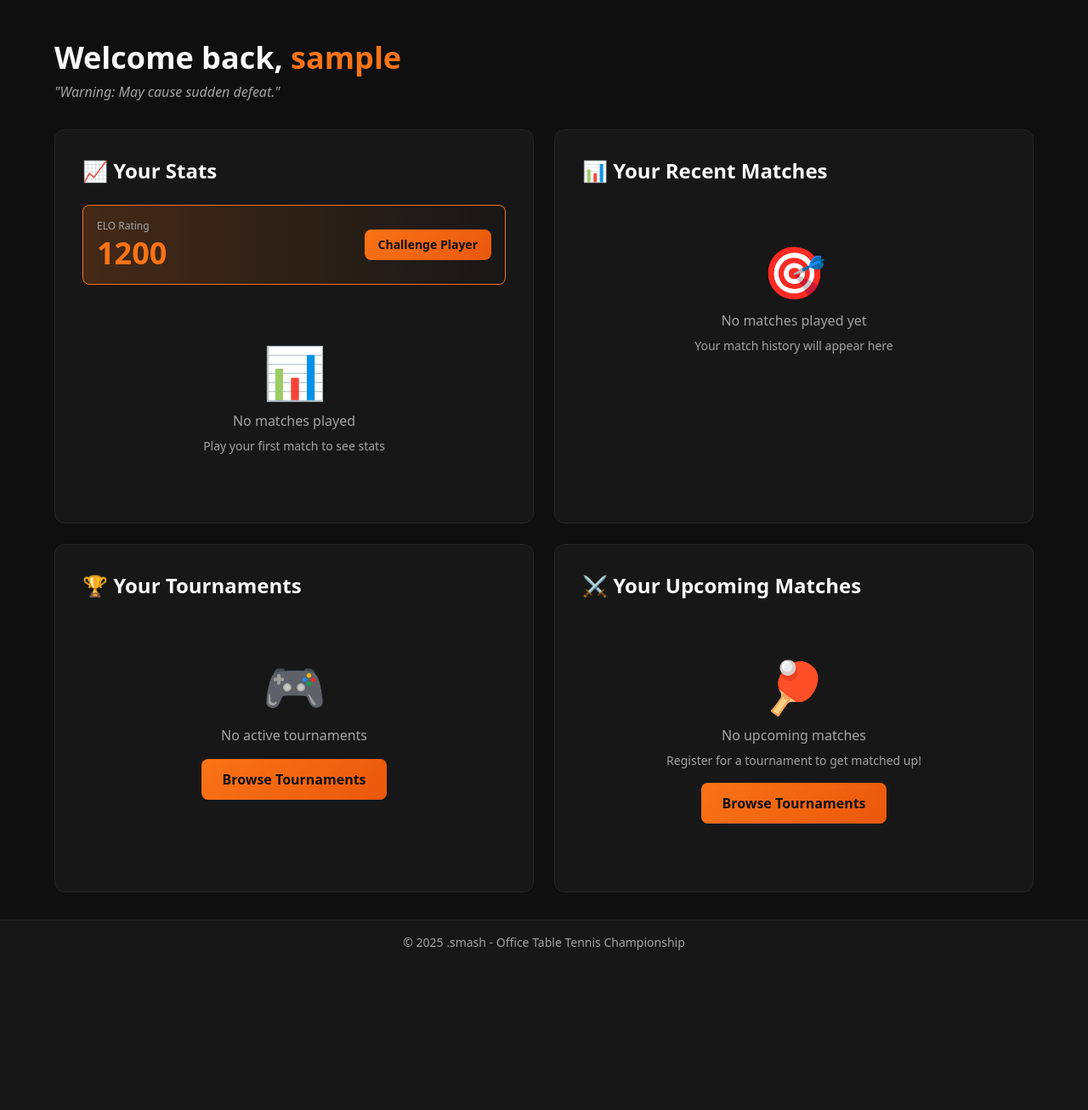
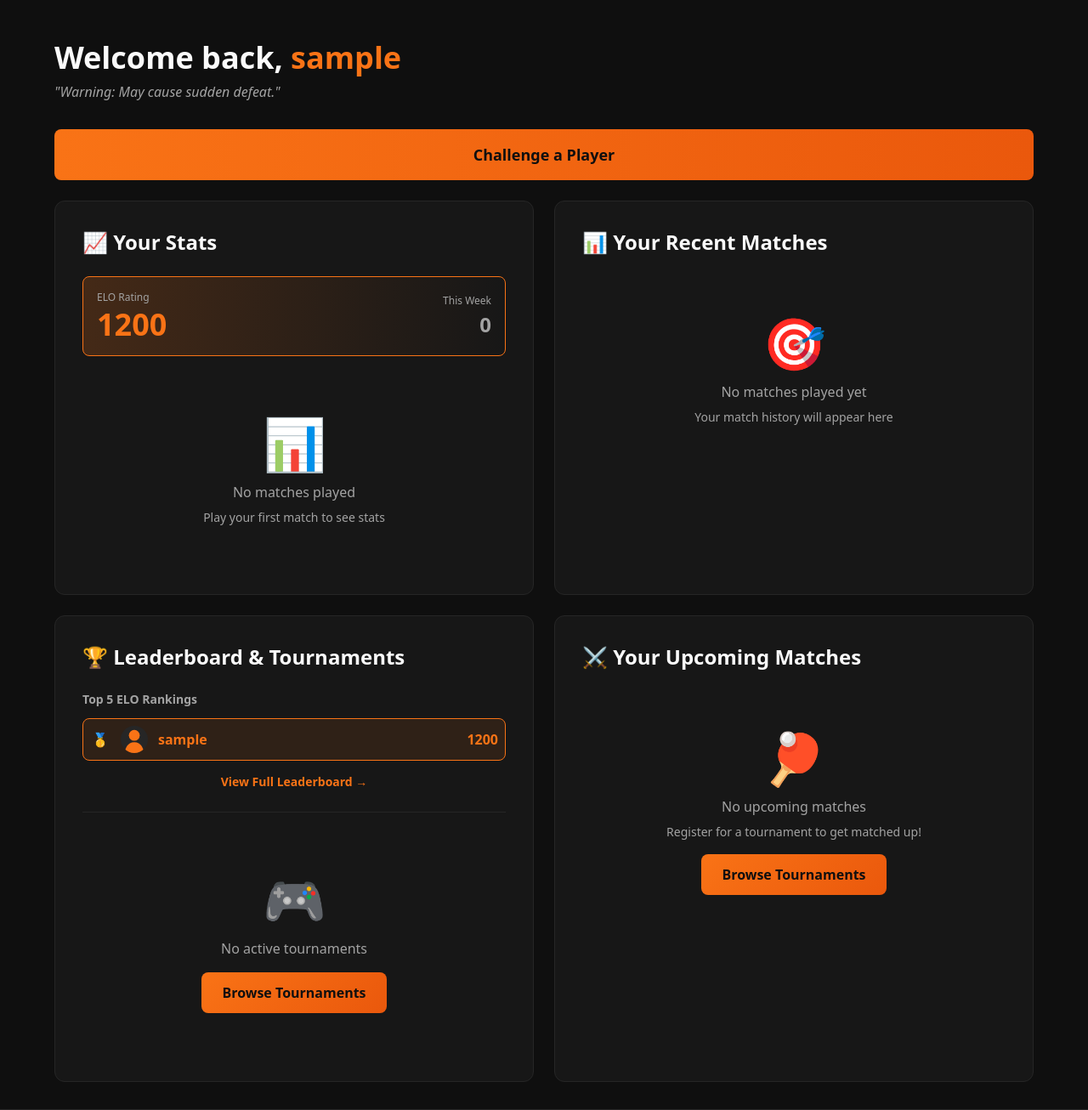
Before and after one commit to andreifurdui/smash-champ, a Flask app: page /dashboard in a window 1280 px wide. Shown: the part 65-1371 px from the top of the page at 85% size. Before the commit the page ends 1183 px from the top, so only its background shows below. Run offline with Flask 3, Linux system fonts and the light colour scheme; the visitor is signed in with stand-in values (Sample User, id 1); data comes from the database, SQL or seed files in the repository; data that the repository does not hold is empty; some libraries are stand-ins or nearby versions.

Commit message:
enhance dashboard with ELO features and improved layout
Add ELO history chart, weekly ELO change display, top 5 leaderboard,
and show both players' ELO changes in match results. Improve VS card
layout for upcoming matches and add prominent challenge button.

Co-Authored-By: Claude Opus 4.5 <noreply@anthropic.com>

```diff
--- a/app/templates/base.html
+++ b/app/templates/base.html
@@ -118,6 +118,9 @@
         </div>
     </footer>
 
+    <!-- Chart.js -->
+    <script src="https://cdn.jsdelivr.net/npm/chart.js@4.4.1/dist/chart.umd.min.js"></script>
+
     <!-- Alpine.js -->
     <script defer src="https://cdn.jsdelivr.net/npm/alpinejs@3.x.x/dist/cdn.min.js"></script>
 </body>
--- a/app/templates/main/dashboard.html
+++ b/app/templates/main/dashboard.html
@@ -11,6 +11,12 @@
         </h1>
         <p class="text-mk-text-secondary italic">"{{ current_user.tagline }}"</p>
     </div>
+
+    <!-- Challenge Player Button (Prominent) -->
+    <a href="{{ url_for('match.challenge') }}"
+       class="block w-full text-center px-6 py-4 mb-6 bg-gradient-to-r from-mk-fire to-orange-600 hover:from-orange-500 hover:to-mk-fire text-mk-dark font-black text-lg rounded-lg transition-all hover:shadow-lg hover:shadow-mk-fire/30">
+        Challenge a Player
+    </a>
 
     <!-- Dashboard Grid -->
     <div class="grid grid-cols-1 lg:grid-cols-2 gap-6">
@@ -27,10 +33,12 @@
                         <div class="text-xs text-mk-text-secondary mb-1">ELO Rating</div>
                         <div class="text-4xl font-black text-mk-fire">{{ elo_rating }}</div>
                     </div>
-                    <a href="{{ url_for('match.challenge') }}"
-                       class="btn-primary text-sm px-4 py-2">
-                        Challenge Player
-                    </a>
+                    <div class="text-right">
+                        <div class="text-xs text-mk-text-secondary mb-1">This Week</div>
+                        <div class="text-2xl font-bold {% if weekly_elo_change > 0 %}text-green-500{% elif weekly_elo_change < 0 %}text-red-500{% else %}text-mk-text-secondary{% endif %}">
+                            {{ '+' if weekly_elo_change > 0 else '' }}{{ weekly_elo_change }}
+                        </div>
+                    </div>
                 </div>
             </div>
 
@@ -78,6 +86,44 @@
                     View Full Stats →
                 </a>
             </div>
+
+            <!-- ELO History Chart -->
+            {% if elo_history and elo_history|length > 1 %}
+            <div class="mt-6 pt-6 border-t border-mk-darkest">
+                <h3 class="text-sm font-bold text-mk-text-secondary mb-3">ELO History</h3>
+                <div class="bg-mk-darker rounded-lg p-3" style="height: 150px;">
+                    <canvas id="eloChart"></canvas>
+                </div>
+            </div>
+            <script>
+            document.addEventListener('DOMContentLoaded', function() {
+                const ctx = document.getElementById('eloChart');
+                new Chart(ctx, {
+                    type: 'line',
+                    data: {
+                        labels: {{ elo_history|map(attribute='date')|list|tojson }},
+                        datasets: [{
+                            data: {{ elo_history|map(attribute='rating')|list|tojson }},
+                            borderColor: '#F97316',
+                            backgroundColor: 'rgba(249, 115, 22, 0.1)',
+                            fill: true,
+                            tension: 0.3,
+                            pointRadius: 3
+                        }]
+                    },
+                    options: {
+                        responsive: true,
+                        maintainAspectRatio: false,
+                        plugins: { legend: { display: false } },
+                        scales: {
+                            x: { grid: { color: '#262626' }, ticks: { color: '#A3A3A3', font: { size: 10 } } },
+                            y: { grid: { color: '#262626' }, ticks: { color: '#A3A3A3', font: { size: 10 } } }
+                        }
+                    }
+                });
+            });
+            </script>
+            {% endif %}
             {% else %}
             <!-- Empty State -->
             <div class="text-center py-12">
@@ -146,18 +192,25 @@
                         </div>
                     </div>
 
-                    <!-- Match Details -->
-                    <div class="flex justify-between text-xs text-mk-text-secondary mt-2">
-                        <span>{% if match.tournament %}{{ match.tournament.name }}{% else %}Free Match{% endif %}</span>
-                        <span>
-                            {{ match.played_at.strftime('%b %d') if match.played_at else 'Recently' }}
-                            {% if elo_by_match.get(match.id) %}
-                                {% set change = elo_by_match[match.id] %}
-                                <span class="{% if change > 0 %}text-green-500{% else %}text-red-500{% endif %} font-bold ml-2">
-                                    {{ '+' if change > 0 else '' }}{{ change }}
-                                </span>
-                            {% endif %}
+                    <!-- Match Details with ELO in center -->
+                    <div class="flex items-center text-xs text-mk-text-secondary mt-2">
+                        <span class="flex-1">{% if match.tournament %}{{ match.tournament.name }}{% else %}Free Match{% endif %}</span>
+
+                        <!-- ELO Changes (center) -->
+                        {% set match_elo = elo_by_match.get(match.id, {}) %}
+                        {% if match_elo %}
+                        <span class="text-sm font-bold">
+                            <span class="{% if match_elo.get(match.player1_id, 0) > 0 %}text-green-500{% else %}text-red-500{% endif %}">
+                                {{ '+' if match_elo.get(match.player1_id, 0) > 0 else '' }}{{ match_elo.get(match.player1_id, 0) }}
+                            </span>
+                            <span class="text-mk-text-secondary mx-1">/</span>
+                            <span class="{% if match_elo.get(match.player2_id, 0) > 0 %}text-green-500{% else %}text-red-500{% endif %}">
+                                {{ '+' if match_elo.get(match.player2_id, 0) > 0 else '' }}{{ match_elo.get(match.player2_id, 0) }}
+                            </span>
                         </span>
+                        {% endif %}
+
+                        <span class="flex-1 text-right">{{ match.played_at.strftime('%b %d') if match.played_at else 'Recently' }}</span>
                     </div>
 
                     <!-- Walkover indicator -->
@@ -181,11 +234,37 @@
             {% endif %}
         </div>
 
-        <!-- Active Tournament Card -->
+        <!-- Leaderboard & Tournament Card -->
         <div class="card">
             <h2 class="text-2xl font-bold mb-6">
-                <span class="text-mk-fire">🏆</span> Your Tournaments
+                <span class="text-mk-fire">🏆</span> Leaderboard & Tournaments
             </h2>
+
+            <!-- Top 5 ELO Leaderboard -->
+            {% if elo_leaderboard %}
+            <div class="mb-6 pb-6 border-b border-mk-darkest">
+                <h3 class="text-sm font-bold text-mk-text-secondary mb-3">Top 5 ELO Rankings</h3>
+                <div class="space-y-2">
+                    {% for entry in elo_leaderboard %}
+                    <div class="flex items-center justify-between p-2 rounded-lg {% if entry.user.id == current_user.id %}bg-mk-fire bg-opacity-10 border border-mk-fire{% else %}bg-mk-darker{% endif %}">
+                        <div class="flex items-center gap-3">
+                            <span class="w-6 text-center font-bold">
+                                {% if entry.rank == 1 %}🥇{% elif entry.rank == 2 %}🥈{% elif entry.rank == 3 %}🥉{% else %}{{ entry.rank }}.{% endif %}
+                            </span>
+                            <img src="{{ entry.user.avatar }}" alt="{{ entry.user.username }}" class="w-8 h-8 rounded-full">
+                            <span class="{% if entry.user.id == current_user.id %}text-mk-fire font-bold{% endif %}">{{ entry.user.username }}</span>
+                        </div>
+                        <span class="text-mk-fire font-bold">{{ entry.elo_rating }}</span>
+                    </div>
+                    {% endfor %}
+                </div>
+                <div class="text-center mt-3">
+                    <a href="{{ url_for('stats.leaderboard') }}" class="text-mk-fire hover:text-mk-fire-light text-sm font-semibold">
+                        View Full Leaderboard →
+                    </a>
+                </div>
+            </div>
+            {% endif %}
 
             {% set active = active_tournaments.in_progress %}
             {% set registered = active_tournaments.registered %}
@@ -357,29 +436,35 @@
                 {% for match in upcoming_matches %}
                 {% set opponent = match.get_opponent(current_user.id) %}
                 <div class="bg-gradient-to-r from-mk-darkest to-mk-darker border {% if loop.first %}border-mk-fire{% else %}border-mk-darkest{% endif %} rounded-lg p-5 hover:border-mk-fire transition-colors">
-                    <!-- Row 1: Opponent Info -->
-                    <div class="flex items-center gap-4">
-                        <!-- Opponent Avatar -->
-                        <img src="{{ opponent.avatar }}" alt="{{ opponent.username }}"
-                             class="w-16 h-16 rounded-full border-2 {% if loop.first %}border-mk-fire{% else %}border-mk-darkest{% endif %} flex-shrink-0">
-
-                        <!-- Opponent Info -->
-                        <div class="flex-1 min-w-0">
-                            <div class="flex items-center justify-center gap-3 mb-1">
-                                <div class="text-center">
-                                    <div class="font-bold text-lg">{{ current_user.username }}</div>
-                                    <div class="text-xs text-mk-fire">({{ current_user.elo_rating }})</div>
-                                </div>
-                                <span class="px-2 py-0.5 bg-mk-fire text-mk-dark font-black text-xs rounded">VS</span>
-                                <div class="text-center">
-                                    <div class="font-bold text-lg">{{ opponent.username }}</div>
-                                    <div class="text-xs text-mk-fire">({{ opponent.elo_rating }})</div>
-                                </div>
-                            </div>
-                            <div class="text-xs text-mk-text-secondary mt-1 text-center">
-                                {{ match.tournament.name }} · <span class="text-mk-fire">{{ match.phase|upper }}</span>
+                    <!-- Row 1: Both Players with Avatars -->
+                    <div class="flex items-center justify-between">
+                        <!-- Current User -->
+                        <div class="flex items-center gap-3 flex-1">
+                            <img src="{{ current_user.avatar }}" alt="{{ current_user.username }}"
+                                 class="w-12 h-12 rounded-full border-2 {% if loop.first %}border-mk-fire{% else %}border-mk-darkest{% endif %}">
+                            <div>
+                                <div class="font-bold">{{ current_user.username }}</div>
+                                <div class="text-xs text-mk-fire">{{ current_user.elo_rating }}</div>
                             </div>
                         </div>
+
+                        <!-- VS Badge -->
+                        <div class="px-3 py-1 bg-mk-fire text-mk-dark font-black text-sm rounded">VS</div>
+
+                        <!-- Opponent -->
+                        <div class="flex items-center gap-3 flex-1 justify-end text-right">
+                            <div>
+                                <div class="font-bold">{{ opponent.username }}</div>
+                                <div class="text-xs text-mk-fire">{{ opponent.elo_rating }}</div>
+                            </div>
+                            <img src="{{ opponent.avatar }}" alt="{{ opponent.username }}"
+                                 class="w-12 h-12 rounded-full border-2 {% if loop.first %}border-mk-fire{% else %}border-mk-darkest{% endif %}">
+                        </div>
+                    </div>
+
+                    <!-- Tournament Info -->
+                    <div class="text-xs text-mk-text-secondary mt-3 text-center">
+                        {% if match.tournament %}{{ match.tournament.name }} · <span class="text-mk-fire">{{ match.phase|upper }}</span>{% else %}Free Match{% endif %}
                     </div>
 
                     <!-- Row 2: Action Buttons -->
```
Also changed, not shown: app/services/dashboard.py (+31 -4 lines).
